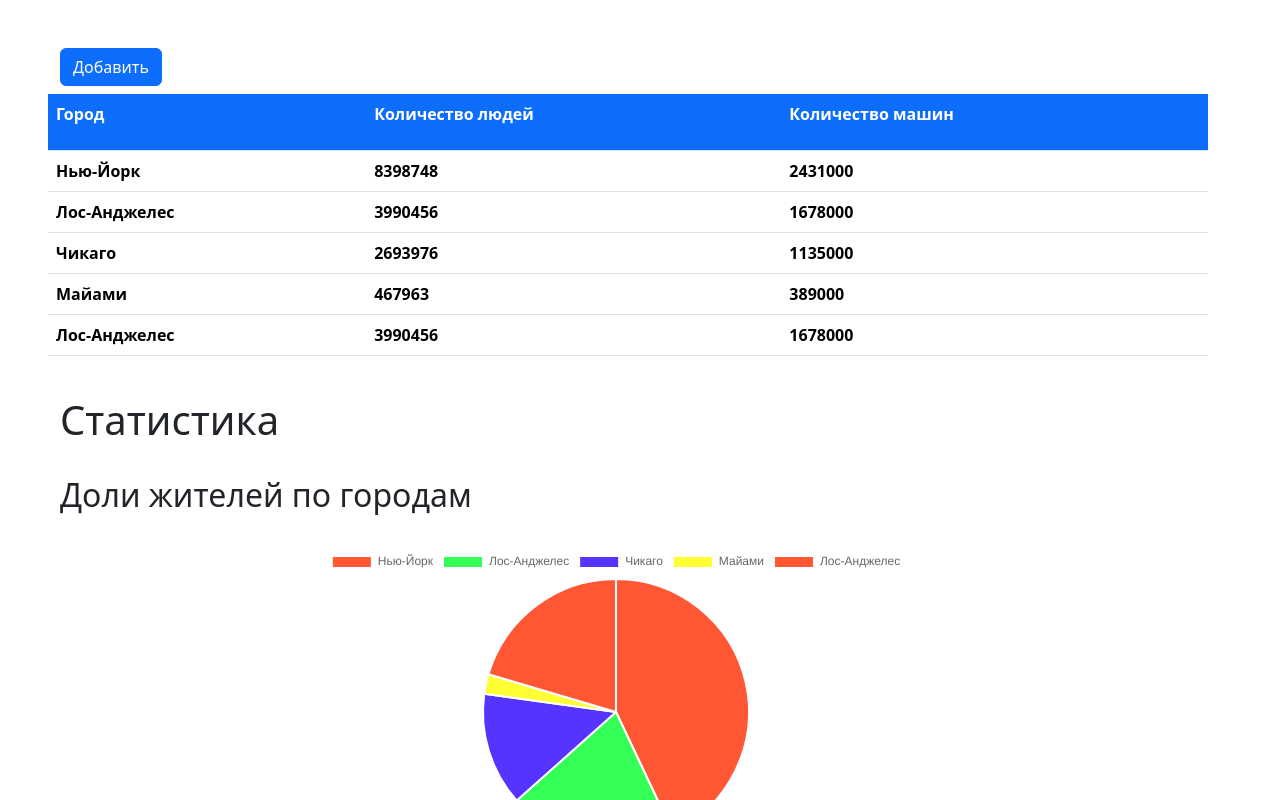
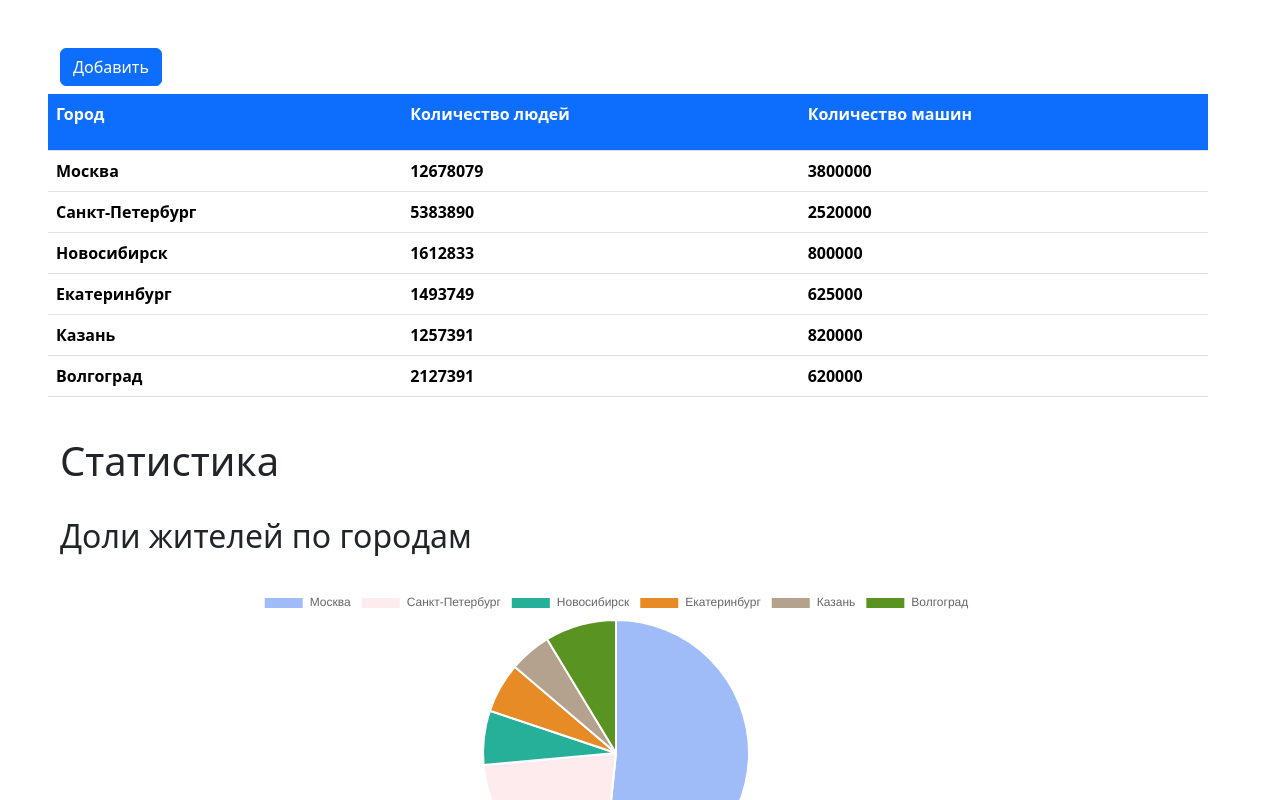
Before and after one commit to Ansyr/test-task-smartpoint, a Vue app: page / in a window 1280 px wide. Shown: the top 800 px of the page. Built offline with nearby package versions, Linux system fonts and the light colour scheme.

Commit message:
add random colors on chart

```diff
--- a/src/pages/info-table/model/mock.json
+++ b/src/pages/info-table/model/mock.json
@@ -1,27 +1,32 @@
 [
   {
-    "city": "Нью-Йорк",
-    "population": 8398748,
-    "cars": 2431000
+    "city": "Москва",
+    "population": 12678079,
+    "cars": 3800000
   },
   {
-    "city": "Лос-Анджелес",
-    "population": 3990456,
-    "cars": 1678000
+    "city": "Санкт-Петербург",
+    "population": 5383890,
+    "cars": 2520000
   },
   {
-    "city": "Чикаго",
-    "population": 2693976,
-    "cars": 1135000
+    "city": "Новосибирск",
+    "population": 1612833,
+    "cars": 800000
   },
   {
-    "city": "Майами",
-    "population": 467963,
-    "cars": 389000
+    "city": "Екатеринбург",
+    "population": 1493749,
+    "cars": 625000
   },
   {
-    "city": "Лос-Анджелес",
-    "population": 3990456,
-    "cars": 1678000
+    "city": "Казань",
+    "population": 1257391,
+    "cars": 820000
+  },
+  {
+    "city": "Волгоград",
+    "population": 2127391,
+    "cars": 620000
   }
 ]
--- a/src/pages/info-table/model/table-module.ts
+++ b/src/pages/info-table/model/table-module.ts
@@ -1,4 +1,5 @@
 import mock from "./mock.json"
+import {getRandomColors} from "@/shared/lib/get-random-colors.ts";
 
 interface DataState {
     city: string,
@@ -37,11 +38,12 @@ export const tableModule = {
         },
         SET_TOTAL_DATA_CITY(state, getters) {
             const cityStatistic = getters.cityStatistic;
+            const backgroundColors = cityStatistic.map((_) => getRandomColors())
             state.statisticCity = {
                 labels: cityStatistic?.map(city => city.label),
                 datasets: [
                     {
-                        backgroundColor: ['#FF5733', '#33FF57', '#5733FF', '#FFFF33'],
+                        backgroundColor: backgroundColors,
                         data: cityStatistic?.map(val => val.value),
                     }
                 ]
@@ -51,11 +53,12 @@ export const tableModule = {
 
         SET_TOTAL_DATA_POPULATION(state, getters) {
             const carToPopulationRatio = getters.carToPopulationRatio
+            const backgroundColors = carToPopulationRatio.map((_) => getRandomColors())
             state.statisticPopulation = {
                 labels: carToPopulationRatio?.map(city => city.label),
                 datasets: [{
                     label: "автомобили/жители",
-                    backgroundColor: ['#FF5733', '#33FF57', '#5733FF', '#FFFF33'],
+                    backgroundColor: backgroundColors,
                     data: carToPopulationRatio?.map(val => val.value)
                 }]
             }
--- a/src/pages/info-table/ui/info-table/info-table.vue
+++ b/src/pages/info-table/ui/info-table/info-table.vue
@@ -44,7 +44,7 @@
 <script>
 import Modal from "@/shared/ui/modal/modal.vue";
 import MyTable from "@/shared/ui/table/my-table.vue";
-import AddToTable from "@/pages/info-table/ui/add-to-table/add-to-table.vue";
+import AddToTable from "@/pages/info-table/ui/add-to-table-form/add-to-table-form.vue";
 import MyInput from "@/shared/ui/input/my-input.vue";
 import MyButton from "@/shared/ui/button/my-button.vue";
 import {computed, ref, watch} from "vue";
--- /dev/null
+++ b/src/shared/lib/get-random-colors.ts
@@ -0,0 +1,6 @@
+export const getRandomColors = () => {
+    const r = Math.floor(Math.random() * 255);
+    const g = Math.floor(Math.random() * 255);
+    const b = Math.floor(Math.random() * 255);
+    return "rgb(" + r + "," + g + "," + b + ")";
+}
--- a/src/shared/ui/input/my-input.vue
+++ b/src/shared/ui/input/my-input.vue
@@ -1,3 +1,14 @@
+<template>
+  <input
+      type="text"
+      :value="inputText"
+      class="form-control"
+      aria-label="Small"
+      aria-describedby="inputGroup-sizing-sm"
+      @input="onChangeInput"
+  >
+</template>
+
 <script>
 import {ref} from "vue";
 
@@ -20,19 +31,6 @@ export default {
 }
 </script>
 
-<template>
-  <input
-      type="text"
-      :value="inputText"
-      class="form-control"
-      aria-label="Small"
-      aria-describedby="inputGroup-sizing-sm"
-      @input="onChangeInput"
-  >
-</template>
-
-
-
 <style lang="scss" scoped>
 
 </style>
--- a/src/shared/ui/modal/modal.vue
+++ b/src/shared/ui/modal/modal.vue
@@ -1,9 +1,38 @@
+<template>
+  <teleport to="body">
+    <div class="modal" v-if="isOpen">
+      <div @click.stop class="modal__content">
+        <slot></slot>
+        <div class="modal__header">
+          <svg class="modal__icon" width="24" height="24" viewBox="0 0 24 24" fill="none"
+               xmlns="http://www.w3.org/2000/svg" @click="closeModal">
+            <path fill-rule="evenodd" clip-rule="evenodd"
+                  d="M5.29289 5.29289C5.68342 4.90237 6.31658 4.90237 6.70711 5.29289L18.7071 17.2929C19.0976 17.6834 19.0976 18.3166 18.7071 18.7071C18.3166 19.0976 17.6834 19.0976 17.2929 18.7071L5.29289 6.70711C4.90237 6.31658 4.90237 5.68342 5.29289 5.29289Z"
+                  fill="black"/>
+            <path fill-rule="evenodd" clip-rule="evenodd"
+                  d="M18.7071 5.29289C18.3166 4.90237 17.6834 4.90237 17.2929 5.29289L5.29289 17.2929C4.90237 17.6834 4.90237 18.3166 5.29289 18.7071C5.68342 19.0976 6.31658 19.0976 6.70711 18.7071L18.7071 6.70711C19.0976 6.31658 19.0976 5.68342 18.7071 5.29289Z"
+                  fill="black"/>
+          </svg>
+          <slot name="header"></slot>
+        </div>
+        <div class="modal__body">
+          <slot name="body"></slot>
+        </div>
+        <div class="modal__footer">
+          <slot name="footer">
+
+          </slot>
+        </div>
+      </div>
+    </div>
+  </teleport>
+</template>
 <script lang="ts">
-import { ref, defineComponent, onMounted, onBeforeUnmount } from "vue";
+import {ref, defineComponent, onMounted, onBeforeUnmount} from "vue";
 import MyButton from "@/shared/ui/button/my-button.vue";
 
 export default defineComponent({
-  components: { MyButton },
+  components: {MyButton},
   props: {
     modelValue: Boolean,
   },
@@ -30,7 +59,7 @@ export default defineComponent({
       }
     };
 
-    return { isOpen, closeModal };
+    return {isOpen, closeModal};
   },
   watch: {
     modelValue(newValue) {
@@ -39,33 +68,6 @@ export default defineComponent({
   },
 });
 </script>
-
-
-<template>
-  <teleport to="body">
-    <div class="modal" v-if="isOpen">
-      <div @click.stop class="modal__content">
-        <slot></slot>
-        <div class="modal__header">
-          <svg class="modal__icon" width="24" height="24" viewBox="0 0 24 24" fill="none" xmlns="http://www.w3.org/2000/svg" @click="closeModal">
-            <path fill-rule="evenodd" clip-rule="evenodd" d="M5.29289 5.29289C5.68342 4.90237 6.31658 4.90237 6.70711 5.29289L18.7071 17.2929C19.0976 17.6834 19.0976 18.3166 18.7071 18.7071C18.3166 19.0976 17.6834 19.0976 17.2929 18.7071L5.29289 6.70711C4.90237 6.31658 4.90237 5.68342 5.29289 5.29289Z" fill="black"/>
-            <path fill-rule="evenodd" clip-rule="evenodd" d="M18.7071 5.29289C18.3166 4.90237 17.6834 4.90237 17.2929 5.29289L5.29289 17.2929C4.90237 17.6834 4.90237 18.3166 5.29289 18.7071C5.68342 19.0976 6.31658 19.0976 6.70711 18.7071L18.7071 6.70711C19.0976 6.31658 19.0976 5.68342 18.7071 5.29289Z" fill="black"/>
-          </svg>
-          <slot name="header"></slot>
-        </div>
-        <div class="modal__body">
-          <slot name="body"></slot>
-        </div>
-        <div class="modal__footer">
-          <slot name="footer">
-
-          </slot>
-        </div>
-      </div>
-    </div>
-  </teleport>
-</template>
-
 <style>
 .modal {
   top: 0;
@@ -95,7 +97,7 @@ export default defineComponent({
   overflow-y: auto;
 }
 
-.modal__icon{
+.modal__icon {
   position: absolute;
   top: 15px;
   right: 15px;
--- a/src/shared/ui/table/my-table.vue
+++ b/src/shared/ui/table/my-table.vue
@@ -1,46 +1,46 @@
+<template>
+  <table class="table">
+    <thead class="thead-light">
+    <tr>
+      <th class="bg-primary" scope="col" v-for="column in columns" :key="column.id">
+        <p class="text-white">
+          {{ column.title }}
+        </p>
+      </th>
+    </tr>
+    </thead>
+    <tbody>
+    <tr v-for="(rowData, rowIndex) in rows" :key="rowIndex">
+      <th v-for="(column, columnIndex) in columns" :key="column.id" scope="row">
+        {{ rowData[columnIndex] }}
+      </th>
+    </tr>
+    </tbody>
+  </table>
+</template>
+
 <script setup lang="ts">
 
 import {computed} from "vue";
 
-interface column{
+interface column {
   id: number,
   key: string,
   title: string
 }
+
 interface TableProps {
   columns: column[]
   data: any[]
 }
 
-const props  = defineProps<TableProps>()
+const props = defineProps<TableProps>()
 
 const rows = computed(() => {
   return props.data.map((item) => props.columns.map((column) => item[column.key]));
 });
 
 </script>
-
-<template>
-    <table class="table">
-      <thead class="thead-light">
-      <tr>
-        <th class="bg-primary" scope="col" v-for="column in columns" :key="column.id">
-          <p class="text-white">
-            {{ column.title }}
-          </p>
-        </th>
-      </tr>
-      </thead>
-      <tbody>
-      <tr  v-for="(rowData, rowIndex) in rows" :key="rowIndex">
-        <th v-for="(column, columnIndex) in columns" :key="column.id" scope="row">
-          {{ rowData[columnIndex] }}
-        </th>
-      </tr>
-      </tbody>
-    </table>
-</template>
-
 <style scoped>
 
 </style>
```
Also changed, not shown: src/app/App.vue (+1 -6 lines), src/shared/ui/polar-area/polar-area.vue (deleted, +0 -15 lines), src/pages/info-table/ui/add-to-table-form/add-to-table-form.vue (renamed from src/pages/info-table/ui/add-to-table/add-to-table.vue).
